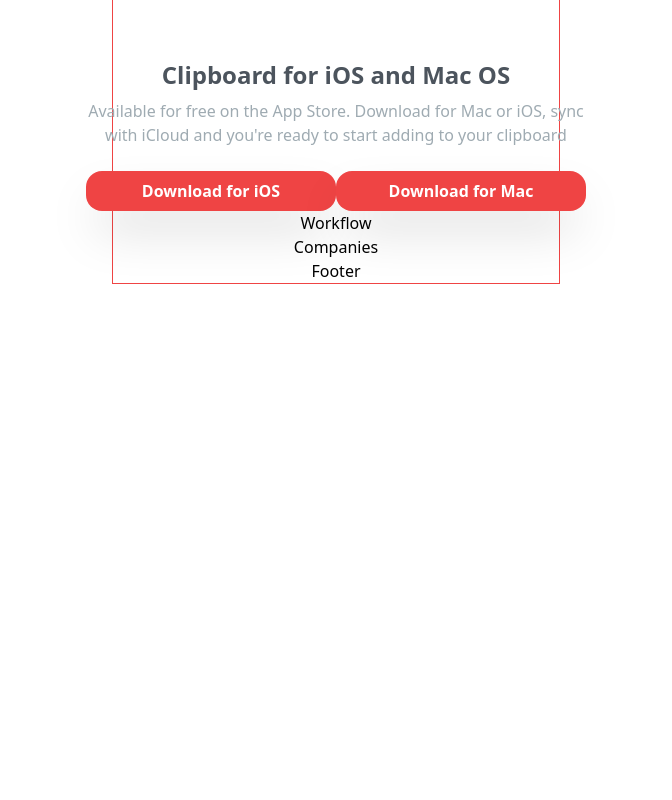
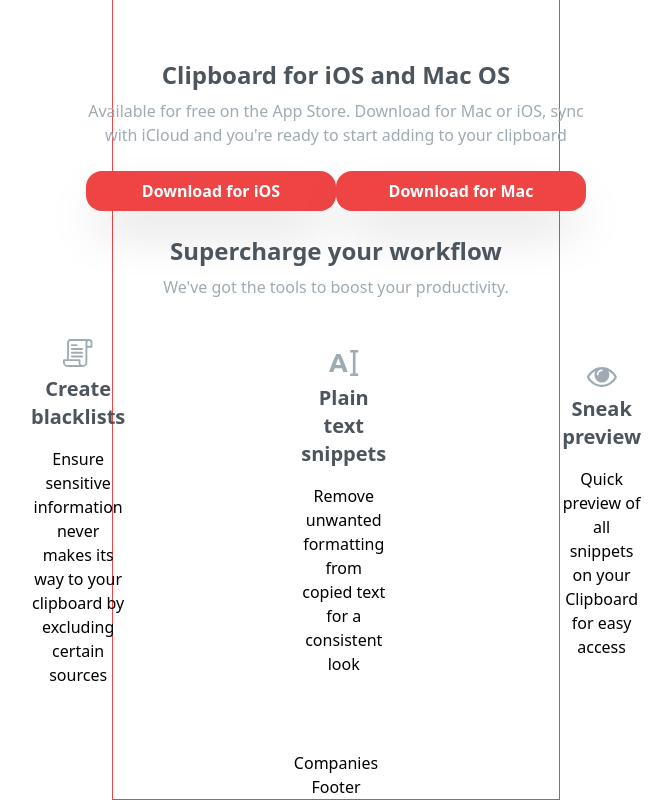
Before and after one commit to Jaspreet-Nijjar/react-tailwind-landing-page, a React (Vite) app: page / in a window 1280 px wide. Shown: the part 1864-2664 px from the top of the page, without its empty margins (304-976 px from the left). Before the commit the page ends 2148 px from the top, so only its background shows below. Built offline with nearby package versions, Linux system fonts and the light colour scheme.

Commit message:
added the workflow section

```diff
--- a/src/sections/Workflow.jsx
+++ b/src/sections/Workflow.jsx
@@ -1,5 +1,31 @@
+import { workflow } from '../constants';
+
 const Workflow = () => {
-  return <div>Workflow</div>;
+  return (
+    <section className="mt-6">
+      <h1 className="font-bold text-darkGrayBlue text-2xl">
+        Supercharge your workflow
+      </h1>
+      <p className="text-grayBlue mt-2 mb-6">
+        We've got the tools to boost your productivity.
+      </p>
+
+      <div className="mb-12 lg:flex lg:items-center gap-12 lg:gap-36">
+        {workflow.map((item, index) => (
+          <div
+            key={index}
+            className="p-4 flex flex-col items-center justify-center"
+          >
+            <img src={item.icon} alt="icon" width={30} />
+            <h2 className="font-bold mt-2 mb-4 text-xl text-darkGrayBlue">
+              {item.heading}
+            </h2>
+            <p className="sm:max-w-md lg:max-w-lg">{item.text}</p>
+          </div>
+        ))}
+      </div>
+    </section>
+  );
 };
 
 export default Workflow;
```
